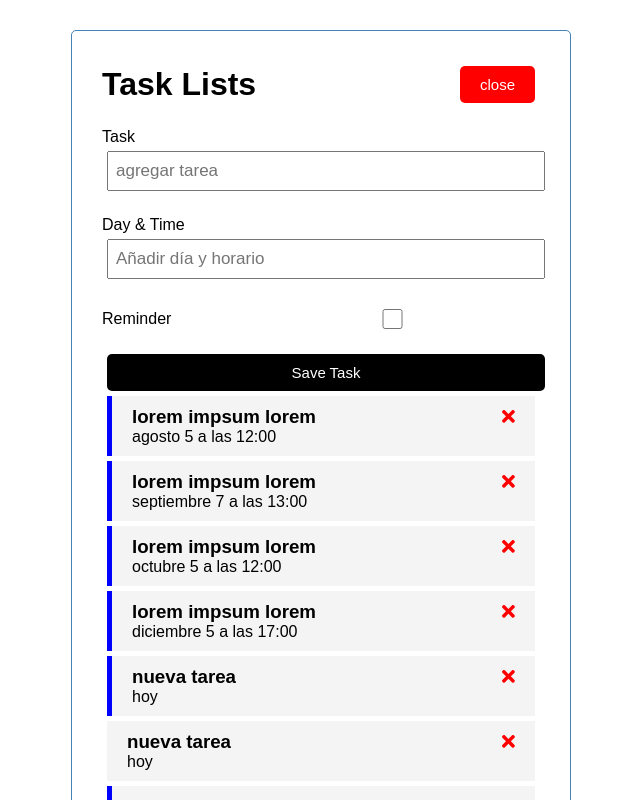
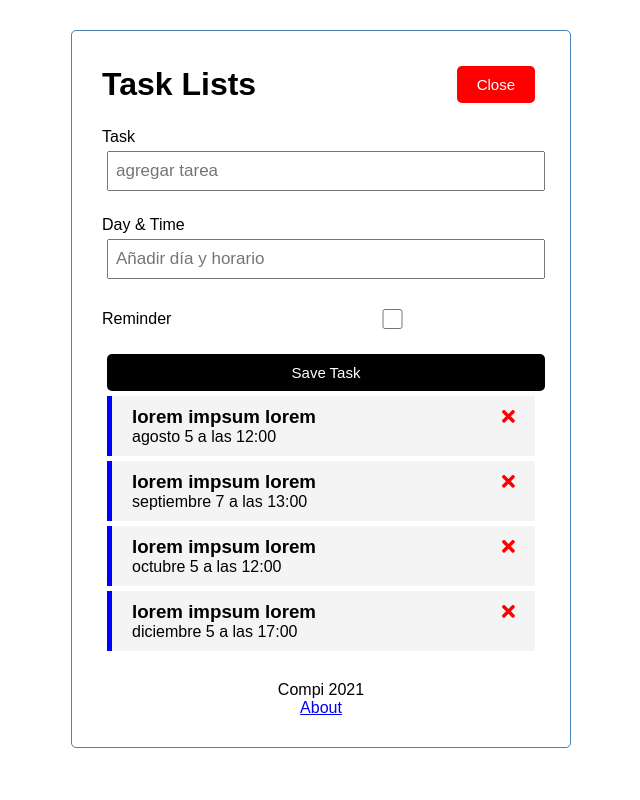
Before and after one commit to profsofia/task-list, an Angular app: page / in a window 1280 px wide. Shown: the top 800 px of the page, without its empty margins (319-959 px from the left). Built offline with nearby package versions, Linux system fonts and the light colour scheme; data requests are answered from the project's data file.

Commit message:
arreglado el rpoblema delete task

```diff
--- a/db.json
+++ b/db.json
@@ -23,36 +23,6 @@
       "text": "lorem impsum lorem",
       "day": "diciembre 5 a las 17:00",
       "reminder": true
-    },
-    {
-      "id": 5,
-      "text": "nueva tarea",
-      "day": "hoy",
-      "reminder": true
-    },
-    {
-      "id": 6,
-      "text": "nueva tarea",
-      "day": "hoy",
-      "reminder": false
-    },
-    {
-      "id": 7,
-      "text": "nueva tarea",
-      "day": "hoy",
-      "reminder": true
-    },
-    {
-      "id": 8,
-      "text": "nueva tarea",
-      "day": "hoy",
-      "reminder": true
-    },
-    {
-      "id": 9,
-      "text": "",
-      "day": "",
-      "reminder": true
     }
   ]
 }
--- a/src/app/components/header/header.component.html
+++ b/src/app/components/header/header.component.html
@@ -2,7 +2,7 @@
         <h1>Task Lists</h1>
         <app-boton-tasks
         color="{{ showAddTask ? 'red' : 'green' }}"
-        text="{{ showAddTask ? 'close' : 'add'  }}"
+        text="{{ showAddTask ? 'Close' : 'Add'  }}"
         (btnClick)="toggleAddTask()"
         *ngIf="hasRoute('/')"
         >
--- a/src/app/components/tasks-item/tasks-item.component.html
+++ b/src/app/components/tasks-item/tasks-item.component.html
@@ -6,7 +6,7 @@ class="task"
     <h3>{{ task.text}}
         <fa-icon [icon]="faTimes"
         [ngStyle]="{'color':'red'}"
-        (onClick)="onDelete(task)"
+        (click)="onDelete(task)"
         >
     </fa-icon>
     </h3>
```
